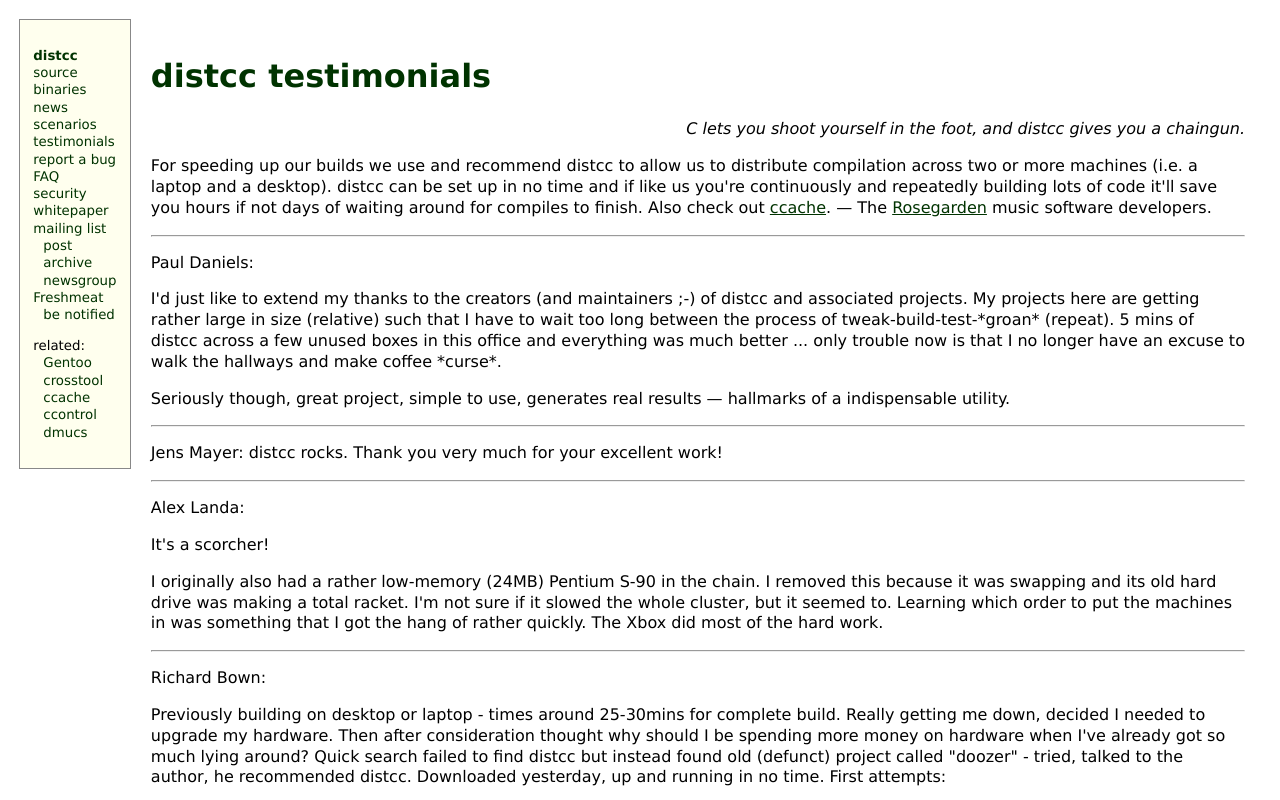
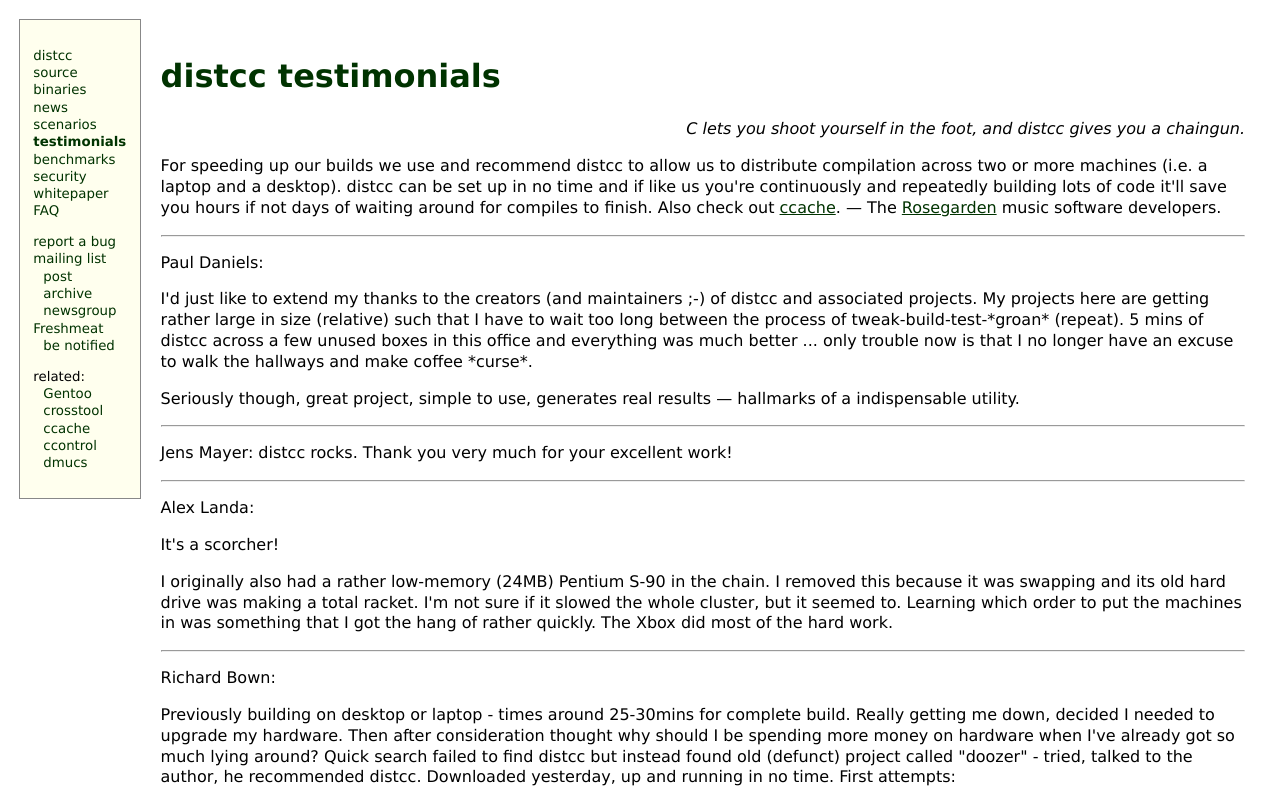
Before and after one commit to kaharlichenko/distcc, a plain HTML site: page doc/web/results.html in a window 1280 px wide. Shown: the top 800 px of the page. Drawn offline with Linux system fonts and the light colour scheme.

Commit message:
Revamp the toc sidebar to organize the categories a bit better.  Also added a benchmark line.
git-svn-id: http://distcc.googlecode.com/svn/trunk@442 01de4be4-8c4a-0410-9132-4925637da917

```diff
--- a/doc/web/results.html
+++ b/doc/web/results.html
@@ -15,17 +15,21 @@
     <link type="text/css" rel="stylesheet" href="distcc-green.css">
     <link type="text/html" rel="top" href="index.html">
     <meta http-equiv="Content-Type" content="text/html; charset=iso-8859-1"></head>
-   <body vlink="#003300" text="#000000" link="#003300" bgcolor="#ffffff" alink="#336633"><p><table width="100%"><tr><td valign="top"><div class="navbar"><ul><li><a href="index.html"><b>distcc</b></a></li>
+   <body vlink="#003300" text="#000000" link="#003300" bgcolor="#ffffff" alink="#336633"><p><table width="100%"><tr><td valign="top"><div class="navbar"><ul>
+          <li><a href="index.html">distcc</a></li>
           <li><a href="http://code.google.com/p/distcc/source/browse/trunk">source</a>
           <li><a href="http://code.google.com/p/distcc/downloads/list">binaries</a></li>
           <li><a href="http://distcc.googlecode.com/svn/trunk/NEWS">news</a></li>
           <li><a href="scenarios.html">scenarios</a></li>
-	  <li><a href="results.html">testimonials</a></li>
-	  <li><a href="http://code.google.com/p/distcc/issues/list">report a bug</a></li>
-	  <li><a href="faq.html">FAQ</a></li>
+	  <li><a href="results.html"><b>testimonials</b></a></li>
+	  <li><a href="benchmark.html">benchmarks</a></li>
 	  <li><a href="security.html">security</a></li>
 	  <li><a href="distcc-lca-2004.html">whitepaper</a></li>
-          <li><a href="https://lists.samba.org/mailman/listinfo/distcc">mailing list</a>
+	  <li><a href="faq.html">FAQ</a></li>
+
+	  <p>
+	  <li><a href="http://code.google.com/p/distcc/issues/list">report a bug</a></li>
+	  <li><a href="https://lists.samba.org/mailman/listinfo/distcc">mailing list</a>
            <ul><li><a href="mailto:distcc@lists.samba.org">post</a></li>
             <li><a href="http://lists.samba.org/archive/distcc/">archive</a></li>
             <li><a href="news://news.gmane.org/gmane.comp.compilers.distcc">newsgroup</a></li></ul>
```
Also changed, not shown: doc/web/faq.html (+8 -4 lines), doc/web/index.html (+8 -4 lines), doc/web/scenarios.html (+9 -5 lines), doc/web/security.html (+9 -5 lines).
